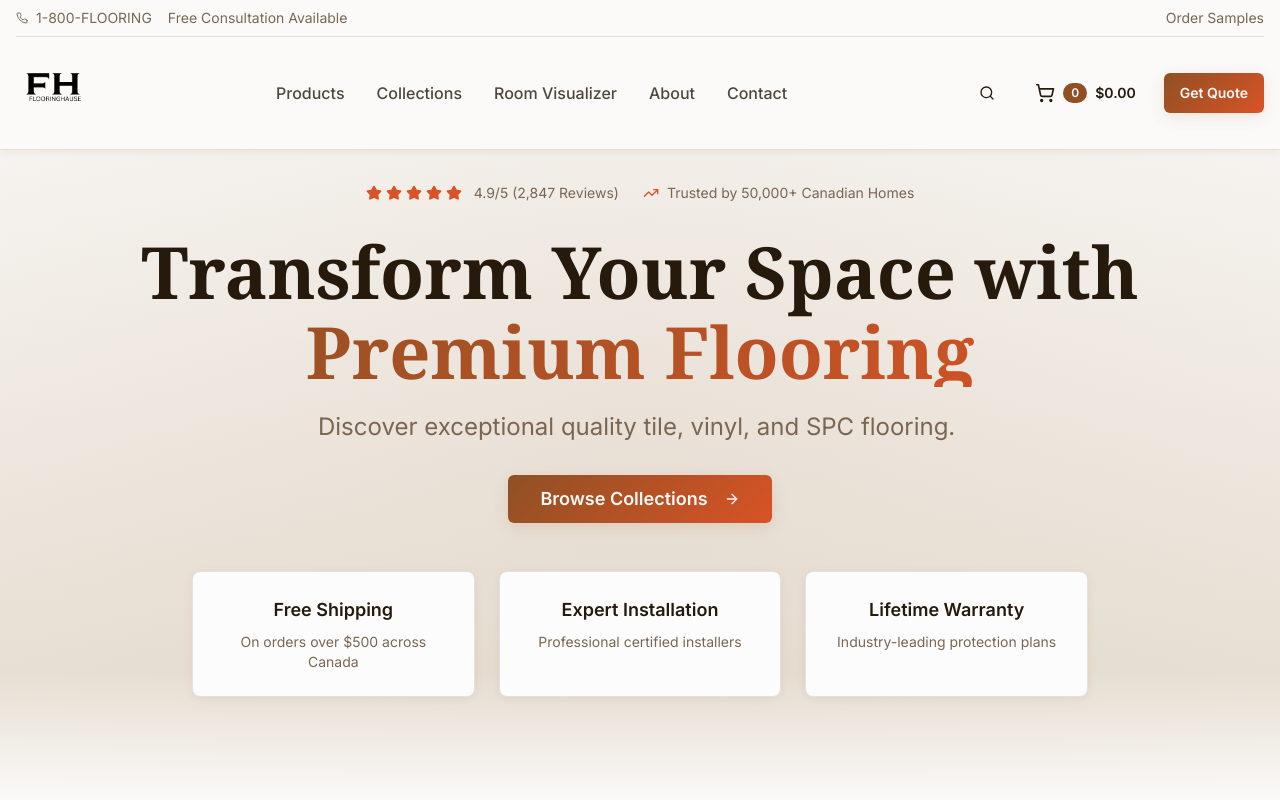
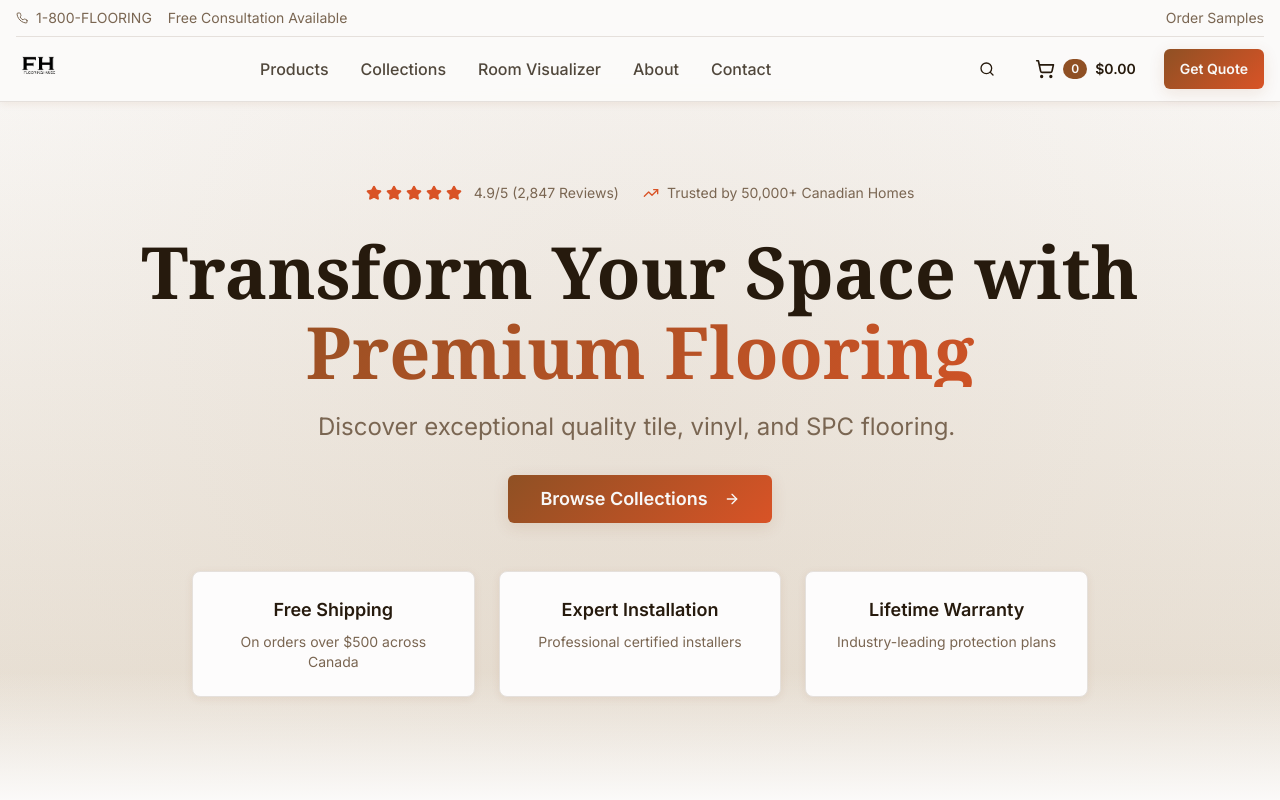
Before and after one commit to Fire-Ventures-Enterprise/flooringhause, a React (Vite) app: page / in a window 1280 px wide. Shown: the top 800 px of the page. Built offline with nearby package versions, Linux system fonts and the light colour scheme; the HTML template or start-up script is replaced by a standard one.

Commit message:
Refactor logo size

```diff
--- a/src/components/Navigation.tsx
+++ b/src/components/Navigation.tsx
@@ -37,17 +37,17 @@ const Navigation = () => {
         </div>
 
         {/* Main Navigation */}
-        <div className="flex items-center justify-between py-4">
-          <Link to="/" className="flex items-center">
+        <div className="flex items-center justify-between h-16 py-2">
+          <Link to="/" className="flex items-center h-full">
             <img
               src={logoDark}
               alt="FlooringHause"
-              className="h-20 w-auto dark:hidden"
+              className="h-12 w-auto object-contain dark:hidden"
             />
             <img
               src={logoLight}
               alt="FlooringHause"
-              className="h-20 w-auto hidden dark:block"
+              className="h-12 w-auto object-contain hidden dark:block"
             />
           </Link>
 
```
